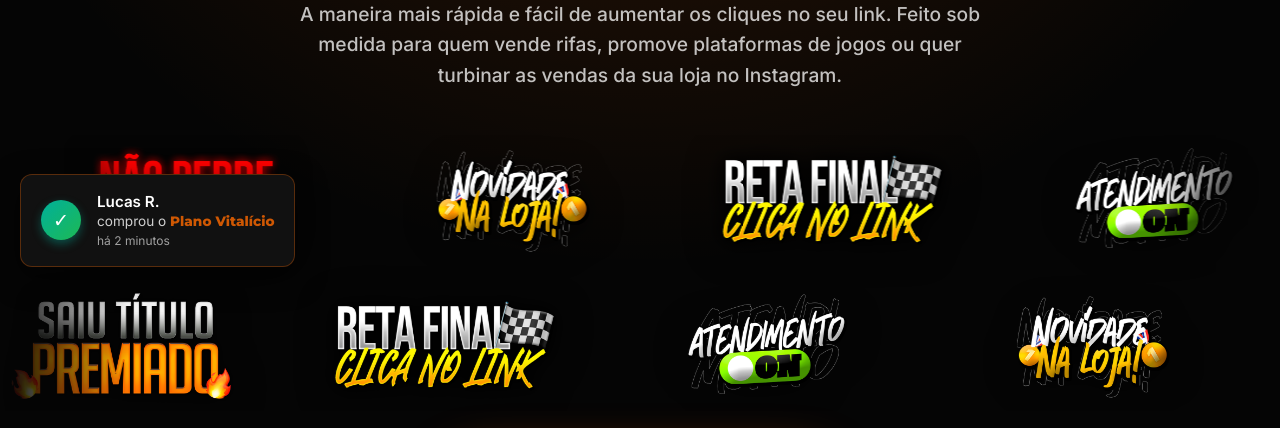
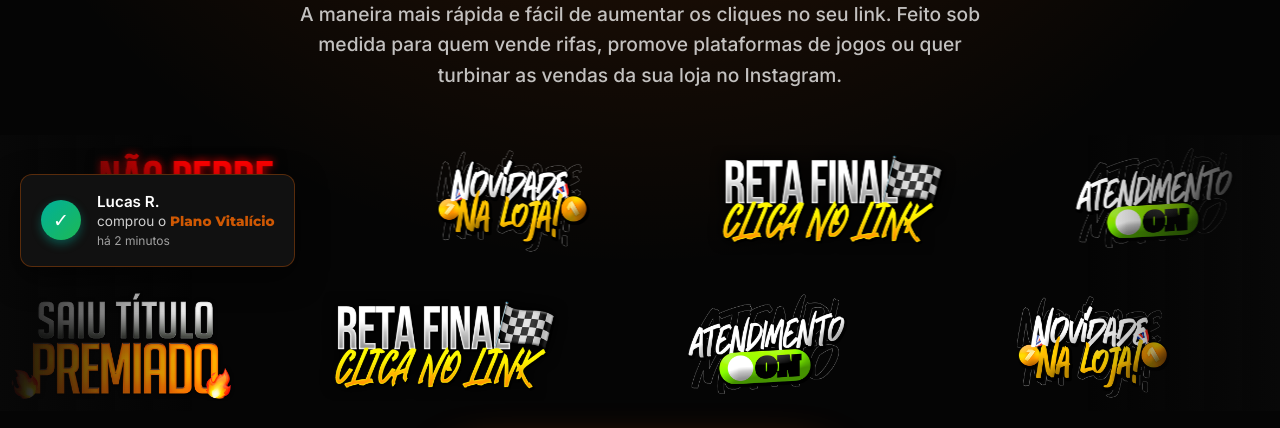
Before and after one commit to gvecw/teste011, a plain HTML site: page index.html in a window 1280 px wide. Shown: the part 513-941 px from the top of the page. Drawn offline with Linux system fonts and the light colour scheme.

Commit message:
Add files via upload

```diff
--- a/index.html
+++ b/index.html
@@ -61,10 +61,13 @@
 /* SAMPLES / CAROUSEL */
 .samples{background:#0a0a0a;padding:60px 0;text-align:center;overflow:hidden}
 .samples .top-text{padding:0 20px}
-.carousel-wrapper{margin-top:36px;display:flex;flex-direction:column;gap:16px;overflow:hidden;mask-image:linear-gradient(90deg,transparent 0%,#000 10%,#000 90%,transparent 100%);-webkit-mask-image:linear-gradient(90deg,transparent 0%,#000 10%,#000 90%,transparent 100%)}
-.carousel-track{display:flex;align-items:center;gap:30px;width:max-content;padding:10px 0}
-.carousel-track img{height:110px;width:auto;object-fit:contain;flex-shrink:0;transition:transform .3s,filter .3s;filter:drop-shadow(0 4px 16px rgba(0,0,0,.6))}
-.carousel-track img:hover{transform:scale(1.06);filter:drop-shadow(0 6px 24px rgba(255,106,0,.4))}
+.carousel-wrapper{margin-top:36px;display:flex;flex-direction:column;gap:16px;overflow:hidden;position:relative}
+.carousel-wrapper::before, .carousel-wrapper::after { content:''; position:absolute; top:0; bottom:0; width:15%; z-index:2; pointer-events:none; }
+.carousel-wrapper::before { left:0; background:linear-gradient(to right, #080808, transparent); }
+.carousel-wrapper::after { right:0; background:linear-gradient(to left, #080808, transparent); }
+.carousel-track{display:flex;align-items:center;gap:30px;width:max-content;padding:10px 0;will-change:transform}
+.carousel-track img{height:110px;width:auto;min-width:80px;object-fit:contain;flex-shrink:0;transition:transform .3s;transform:translateZ(0)}
+.carousel-track img:hover{transform:scale(1.08) translateZ(0)}
 .track-left{animation:scrollLeft 18s linear infinite}
 .track-right{animation:scrollRight 18s linear infinite}
 @keyframes scrollLeft{0%{transform:translateX(0)}100%{transform:translateX(-50%)}}
```
